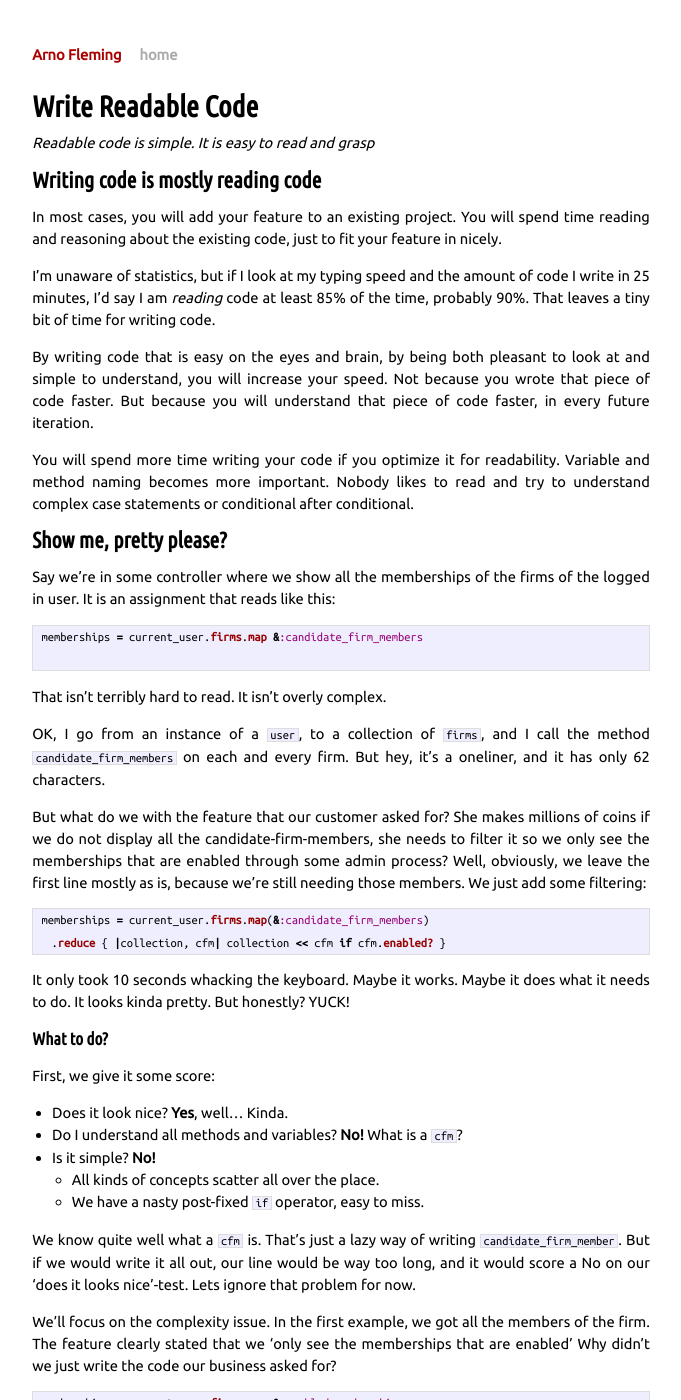
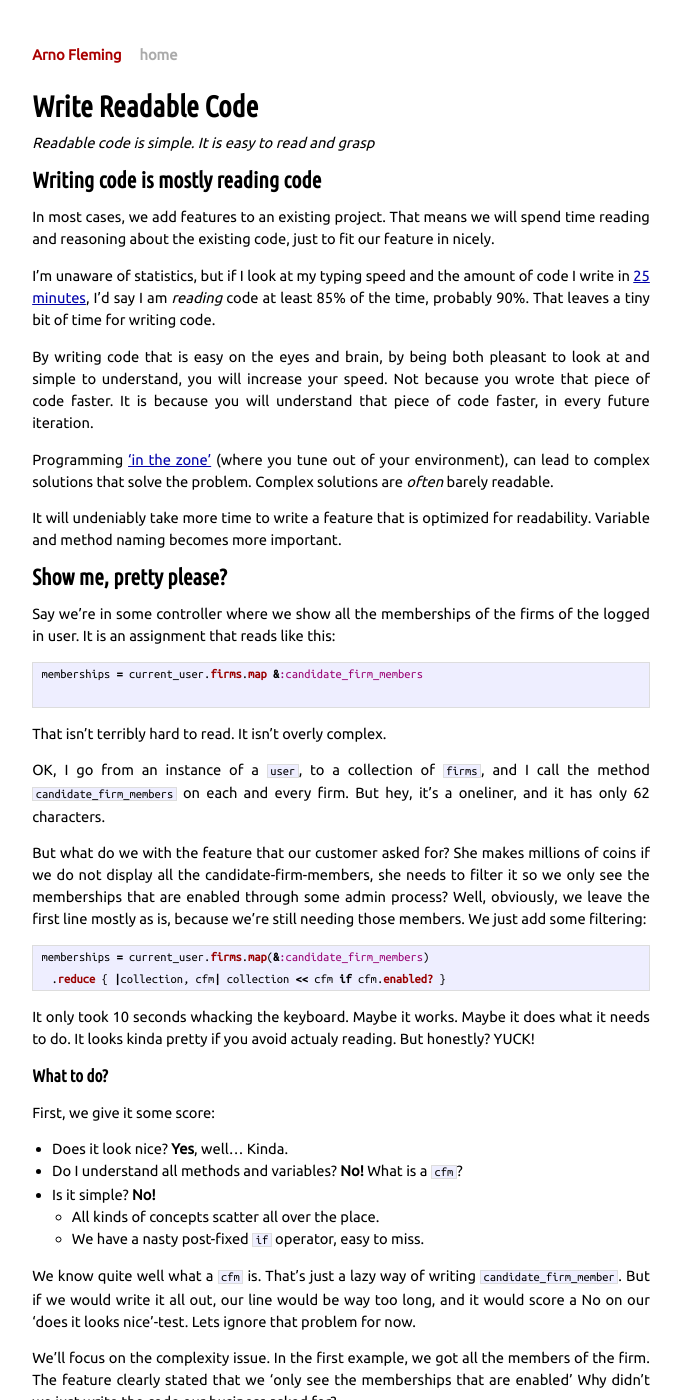
Before and after one commit to arnoFleming/arnoFleming.github.io, a Jekyll site: the page built from _posts/2015-05-24-write-readable-code.md, in a window 1280 px wide and 1400 px high. Shown: the whole window, without its empty margins (299-980 px from the left). Built offline with Jekyll 4.4.1, drawn with Linux system fonts in a browser that asks for light colours; Markdown is read by kramdown in place of the engine named in the settings; some of the changed text lies outside the part shown.

Commit message:
reword text, link to external pages

````diff
--- a/_posts/2015-05-24-write-readable-code.md
+++ b/_posts/2015-05-24-write-readable-code.md
@@ -9,18 +9,24 @@ baseline: Readable code is simple. It is easy to read and grasp
 _{{ page.baseline}}_
 
 ## Writing code is mostly reading code
-In most cases, you will add your feature to an existing project.
-You will spend time reading and reasoning about the existing code, just to fit your feature in nicely.
+In most cases, we add features to an existing project. That means we will spend time reading and
+reasoning about the existing code, just to fit our feature in nicely.
 
-I'm unaware of statistics, but if I look at my typing speed and the amount of code I write in 25 minutes,
-I'd say I am *reading* code at least 85% of the time, probably 90%. That leaves a tiny bit of time for writing code.
+I'm unaware of statistics, but if I look at my typing speed and the amount of code I write in
+[25 minutes](https://en.wikipedia.org/wiki/Pomodoro_Technique),
+I'd say I am *reading* code at least 85% of the time, probably 90%. That leaves a tiny bit of time
+for writing code.
 
-By writing code that is easy on the eyes and brain, by being both pleasant to look at and simple to understand, you will
-increase your speed. Not because you wrote that piece of code faster. But because you will understand that piece of
-code faster, in every future iteration.
+By writing code that is easy on the eyes and brain, by being both pleasant to look at and simple to
+understand, you will increase your speed. Not because you wrote that piece of code faster. It is
+because you will understand that piece of code faster, in every future iteration.
 
-You will spend more time writing your code if you optimize it for readability. Variable and method naming becomes more
-important. Nobody likes to read and try to understand complex case statements or conditional after conditional.
+Programming ['in the zone'](http://lifehacker.com/5920484/what-is-the-zone-anyway) (where you tune
+out of your environment), can lead to complex solutions that solve the problem. Complex solutions
+are *often* barely readable.
+
+It will undeniably take more time to write a feature that is optimized for readability. Variable
+and method naming becomes more important.
 
 ## Show me, pretty please?
 Say we're in some controller where we show all the memberships of the firms of the logged in user.
@@ -34,22 +40,22 @@ memberships = current_user.firms.map &:candidate_firm_members
 
 That isn't terribly hard to read. It isn't overly complex.
 
-OK, I go from an instance of a `user`, to a collection of `firms`, and I call the method `candidate_firm_members` on
-each and every firm. But hey, it's a oneliner, and it has only 62 characters.
+OK, I go from an instance of a `user`, to a collection of `firms`, and I call the method
+`candidate_firm_members` on each and every firm. But hey, it's a oneliner, and it has only 62
+characters.
 
-But what do we with the feature that our customer asked for? She makes millions of coins if we do not display all the
-candidate-firm-members, she needs to filter it so we only see the memberships that are enabled through some admin
-process?
-Well, obviously, we leave the first line mostly as is, because we're still needing those members. We just add some
-filtering:
+But what do we with the feature that our customer asked for? She makes millions of coins if we do
+not display all the candidate-firm-members, she needs to filter it so we only see the memberships
+that are enabled through some admin process?  Well, obviously, we leave the first line mostly as
+is, because we're still needing those members. We just add some filtering:
 
 ```ruby
 memberships = current_user.firms.map(&:candidate_firm_members)
   .reduce { |collection, cfm| collection << cfm if cfm.enabled? }
 ```
 
-It only took 10 seconds whacking the keyboard.  Maybe it works. Maybe it does what it needs to do. It looks kinda
-pretty. But honestly? YUCK!
+It only took 10 seconds whacking the keyboard.  Maybe it works. Maybe it does what it needs to do.
+It looks kinda pretty if you avoid actualy reading. But honestly? YUCK!
 
 ### What to do?
 First, we give it some score:
@@ -60,21 +66,22 @@ First, we give it some score:
   * All kinds of concepts scatter all over the place.
   * We have a nasty post-fixed `if` operator, easy to miss.
 
-We know quite well what a `cfm` is. That's just a lazy way of writing `candidate_firm_member`. But if we would write it
-all out, our line would be way too long, and it would score a No on our 'does it looks nice'-test. Lets ignore that
-problem for now.
+We know quite well what a `cfm` is. That's just a lazy way of writing `candidate_firm_member`. But
+if we would write it all out, our line would be way too long, and it would score a No on our 'does
+it looks nice'-test. Lets ignore that problem for now.
 
-We'll focus on the complexity issue. In the first example, we got all the members of the firm. The feature clearly
-stated that we 'only see the memberships that are enabled' Why didn't we just write the code our business asked for?
+We'll focus on the complexity issue. In the first example, we got all the members of the firm. The
+feature clearly stated that we 'only see the memberships that are enabled' Why didn't we just write
+the code our business asked for?
 
 ```ruby
 memberships = current_user.firms.map &:enabled_memberships
 
 ```
 
-Sure as hell looks prettier in our controller. We reflect the business in our codebase. And it has the added benefit of
-pushing our decision making to the boundary of our application. That means that we can move and expand the last line
-from our previous example to our `Firm`.
+Sure as hell looks prettier in our controller. We reflect the business in our codebase. And it has
+the added benefit of pushing our decision making to the boundary of our application. That means
+that we can move and expand the last line from our previous example to our `Firm`.
 
 ```ruby
 def enabled_memberships
@@ -94,9 +102,10 @@ This isn't the most optimal piece of code, but it's not about optimization. Lets
   * We still know too much about our `candidate_firm_members`.
   * The `if` is still there, but in plain sight. And our method name explains why it's there.
 
-It did take longer to write, but in our controller (and possibly views) we'll access a well named variable, just
-like our business names the concept. We have a well named method, that does only one thing, and has some complexity that
-spills just over its boundary.
+It did take longer to write, but in our controller (and possibly views) we'll access a well named
+variable, just like our business names the concept. We have a well named method, that does only one
+thing, and has some complexity that spills just over its boundary.
 
-If the `candidate_firm_member` is some Rails active record model, we'd be better of merging a scope from there. That
- doesn't decrease complexity, but it offloads filtering to the database, which is a zillion times faster.
+If the `candidate_firm_member` is some Rails active record model, we'd be better of merging a scope
+from there. That doesn't decrease complexity, but it offloads filtering to the database, which is
+a zillion times faster.
````
Also changed, not shown: other parts of _posts/2015-05-24-write-readable-code.md (+2 -1 lines).
